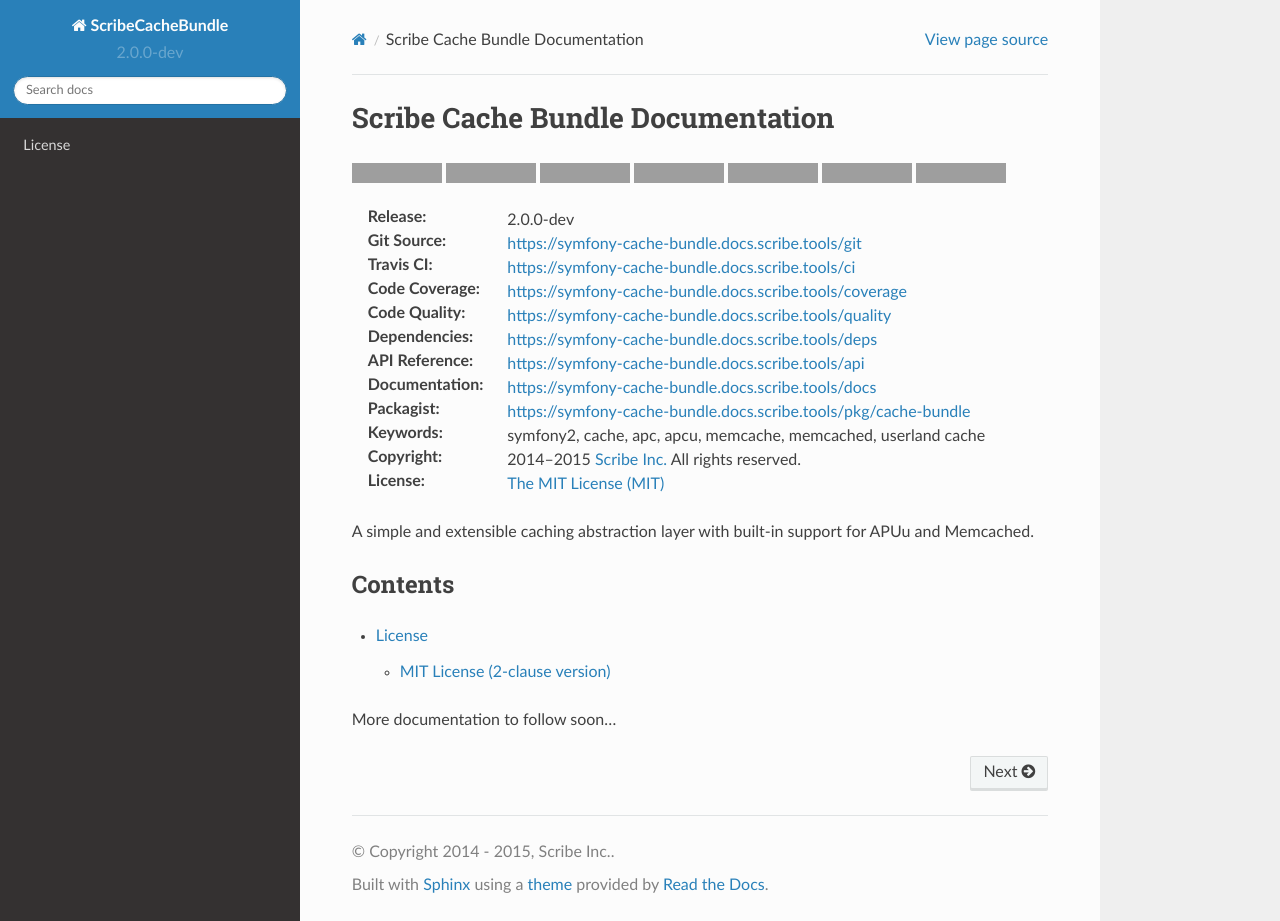
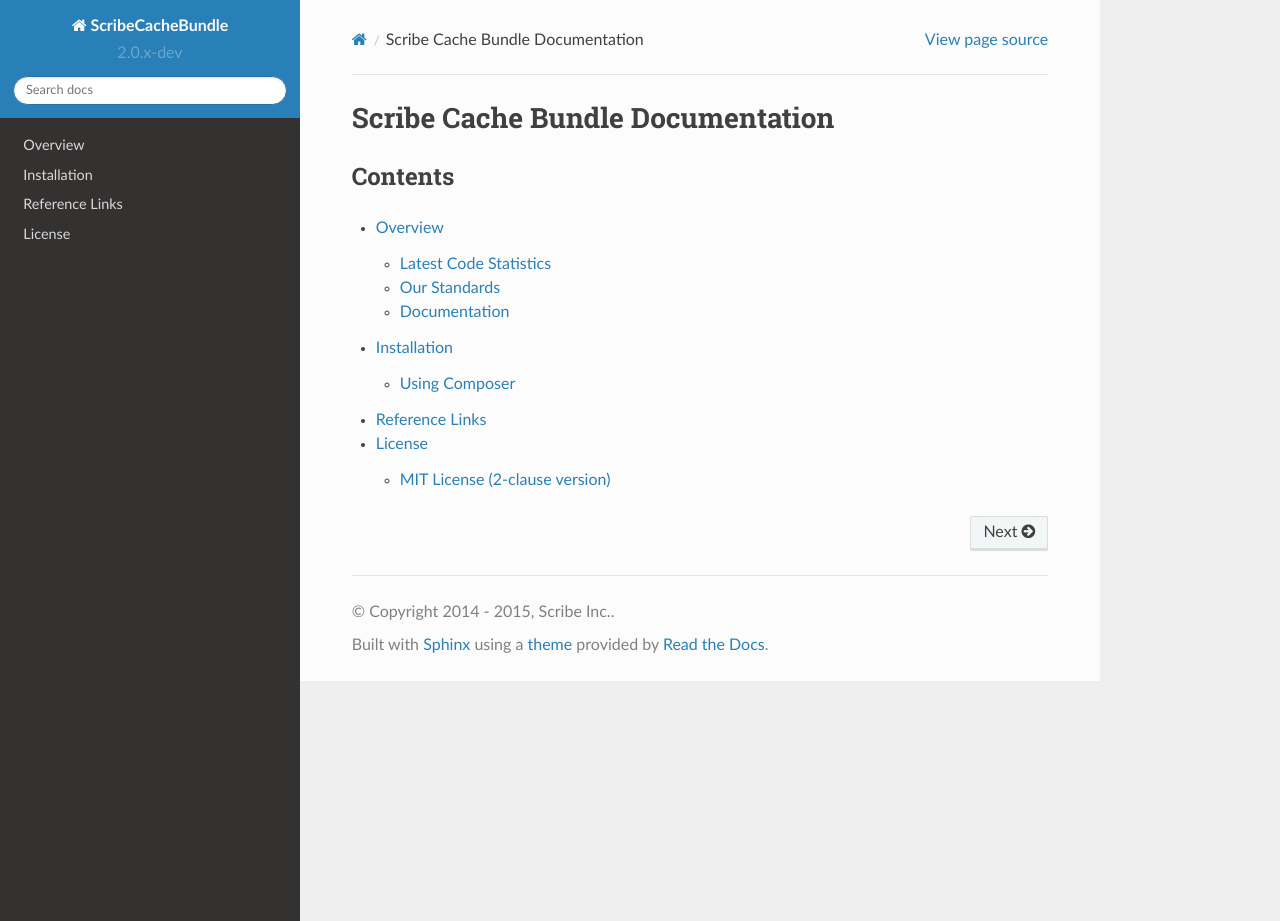
Before and after one commit to scr-be/cache-bundle, a Sphinx documentation site: the page built from docs/index.rst, in a window 1280 px wide and 921 px high. Built offline with Sphinx 7.4.7 and the Read the Docs theme 2.0.0, drawn with Linux system fonts in a browser that asks for light colours; grey boxes are pictures that could not be loaded.

Commit message:
docs improvements

```diff
--- a/docs/conf.py
+++ b/docs/conf.py
@@ -47,7 +47,7 @@ copyright = u'2014 - 2015, Scribe Inc.'
 # built documents.
 #
 # The short X.Y version.
-version = '2.0.0-dev'
+version = '2.0.x-dev'
 # The full version, including alpha/beta/rc tags.
 release = version
 
--- a/docs/index.rst
+++ b/docs/index.rst
@@ -1,22 +1,6 @@
 #################################
 Scribe Cache Bundle Documentation
 #################################
-|license-info| |docs-status| |api-status| |build-status| |scrutinizer-status| |coverage-status| |dependency-status|
-
-:Release:       |version|
-:Git Source:    https://symfony-cache-bundle.docs.scribe.tools/git
-:Travis CI:     https://symfony-cache-bundle.docs.scribe.tools/ci
-:Code Coverage: https://symfony-cache-bundle.docs.scribe.tools/coverage
-:Code Quality:  https://symfony-cache-bundle.docs.scribe.tools/quality
-:Dependencies:  https://symfony-cache-bundle.docs.scribe.tools/deps
-:API Reference: https://symfony-cache-bundle.docs.scribe.tools/api
-:Documentation: https://symfony-cache-bundle.docs.scribe.tools/docs
-:Packagist:     https://symfony-cache-bundle.docs.scribe.tools/pkg/cache-bundle
-:Keywords:      symfony2, cache, apc, apcu, memcache, memcached, userland cache
-:Copyright:     2014–2015 `Scribe Inc. <https://scribe.software/>`_ All rights reserved.
-:License:       `The MIT License (MIT) <https://symfony-cache-bundle.docs.scribe.tools/license>`_
-
-A simple and extensible caching abstraction layer with built-in support for APUu and Memcached.
 
 ********
 Contents
@@ -25,31 +9,7 @@ Contents
 .. toctree::
    :maxdepth: 3
 
+   overview
+   installation
+   links
    license
-
-More documentation to follow soon...
-
-.. |license-info| image:: https://img.shields.io/packagist/l/scribe/cache-bundle.svg?style=flat-square
-   :target: https://symfony-cache-bundle.docs.scribe.tools/license
-   :alt: The MIT License (MIT)
-.. |docs-status| image:: https://readthedocs.org/projects/symfony-cache-bundle/badge/?version=latest&style=flat-square
-   :target: https://symfony-cache-bundle.docs.scribe.tools/docs
-   :alt: Read the Docs Build Status
-.. |api-status| image:: https://img.shields.io/badge/api-latest-ff69b4.svg?style=flat-square
-   :target: https://symfony-cache-bundle.docs.scribe.tools/api
-   :alt: Sami API Reference
-.. |build-status| image:: https://img.shields.io/travis/scribenet/symfony-cache-bundle.svg?style=flat-square
-   :target: https://symfony-cache-bundle.docs.scribe.tools/ci
-   :alt: Travis Build Status
-.. |scrutinizer-status| image:: https://img.shields.io/scrutinizer/g/scribenet/symfony-cache-bundle.svg?style=flat-square
-   :target: https://symfony-cache-bundle.docs.scribe.tools/quality
-   :alt: Scrutinizer Code Quality Metrics
-.. |coverage-status| image:: https://img.shields.io/coveralls/scribenet/symfony-cache-bundle.svg?style=flat-square
-   :target: https://symfony-cache-bundle.docs.scribe.tools/coverage
-   :alt: Test Coverage Metrics
-.. |dependency-status| image:: https://img.shields.io/gemnasium/scribenet/symfony-cache-bundle.svg?style=flat-square
-   :target: https://symfony-cache-bundle.docs.scribe.tools/coverage
-   :alt: Dependency Health/Status
-.. |packagist-info| image:: https://img.shields.io/packagist/v/scribe/cache-bundle.svg?style=flat-square
-   :target: https://symfony-cache-bundle.docs.scribe.tools/pkg/cache-bundle
-   :alt: Packagist Info
```
Also changed, not shown: README.md (+9 -33 lines), composer.json (+19 -8 lines), docs/installation.rst (added, +21 -0 lines), docs/links.rst (added, +20 -0 lines), docs/overview.rst (added, +80 -0 lines).
